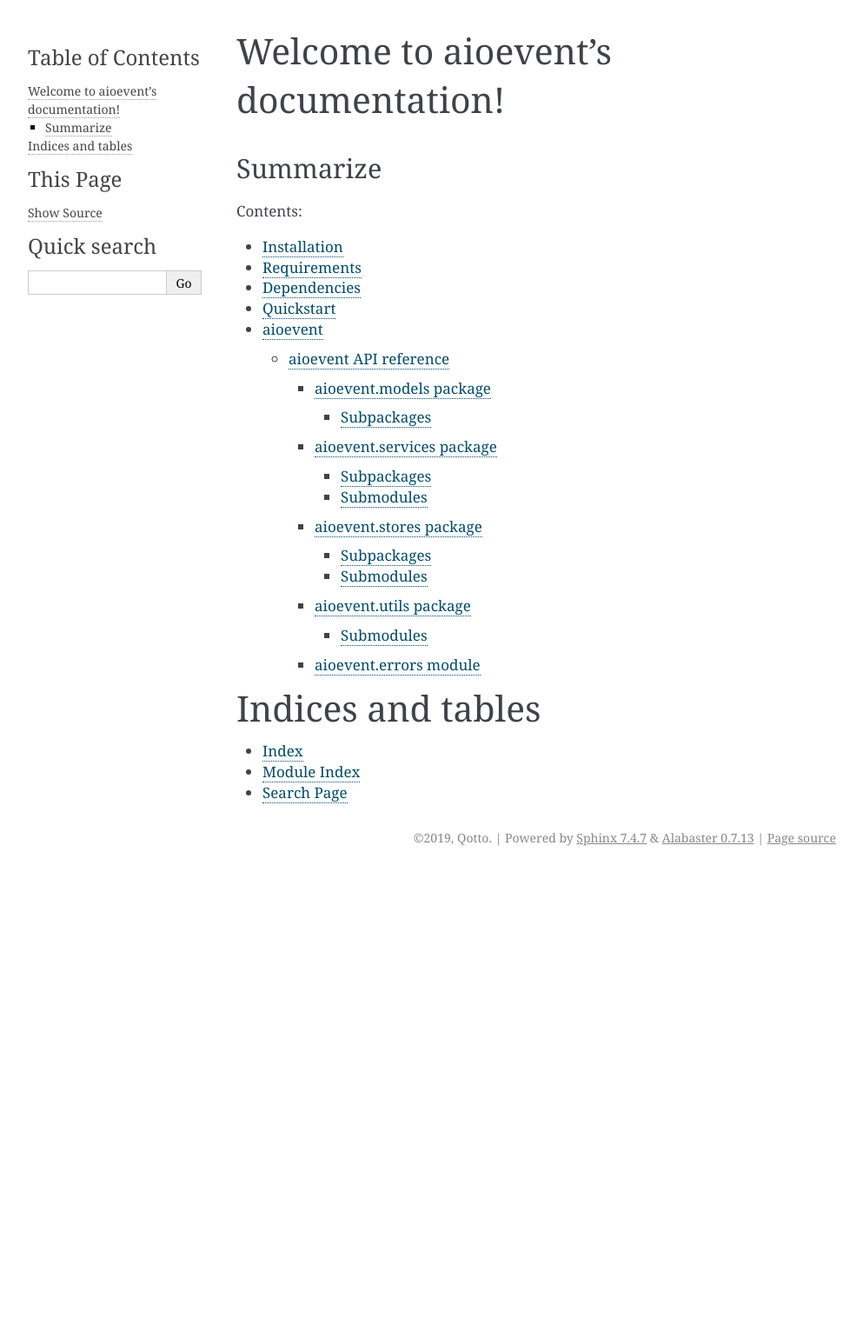
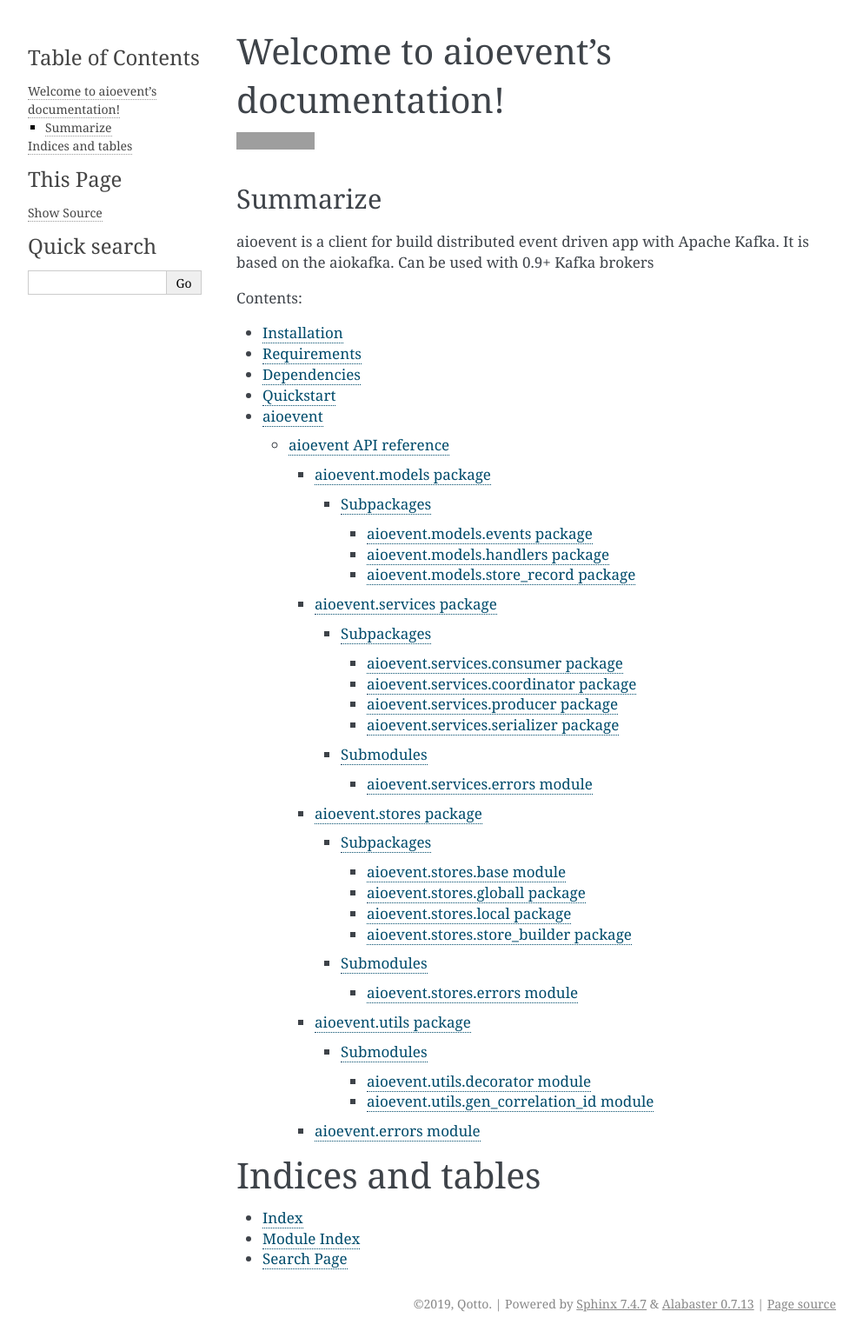
Before and after one commit to Qotto/tonga, a Sphinx documentation site: the page built from docs/source/index.rst, in a window 1280 px wide. Shown: the whole page at 87% size, without its empty margins (148-1141 px from the left). Built offline with Sphinx 7.4.7, drawn with Linux system fonts in a browser that asks for light colours; before the commit the page ends 1003 px from its top, so only the background shows below that; grey boxes are pictures that could not be loaded.

Commit message:
Patched index documentation

```diff
--- a/docs/source/index.rst
+++ b/docs/source/index.rst
@@ -6,14 +6,19 @@
 Welcome to aioevent's documentation!
 ====================================
 
-==========
+.. image:: https://img.shields.io/github/license/Qotto/aioevent.svg
+   :alt: GitHub
+
+=========
 Summarize
-==========
+=========
 
+aioevent is a client for build distributed event driven app with Apache Kafka. It is based on the aiokafka.
+Can be used with 0.9+ Kafka brokers
 
 
 .. toctree::
-   :maxdepth: 4
+   :maxdepth: 5
    :caption: Contents:
 
    usage/installation
@@ -24,6 +29,7 @@ Summarize
 
 
 
+
 Indices and tables
 ==================
 
```
